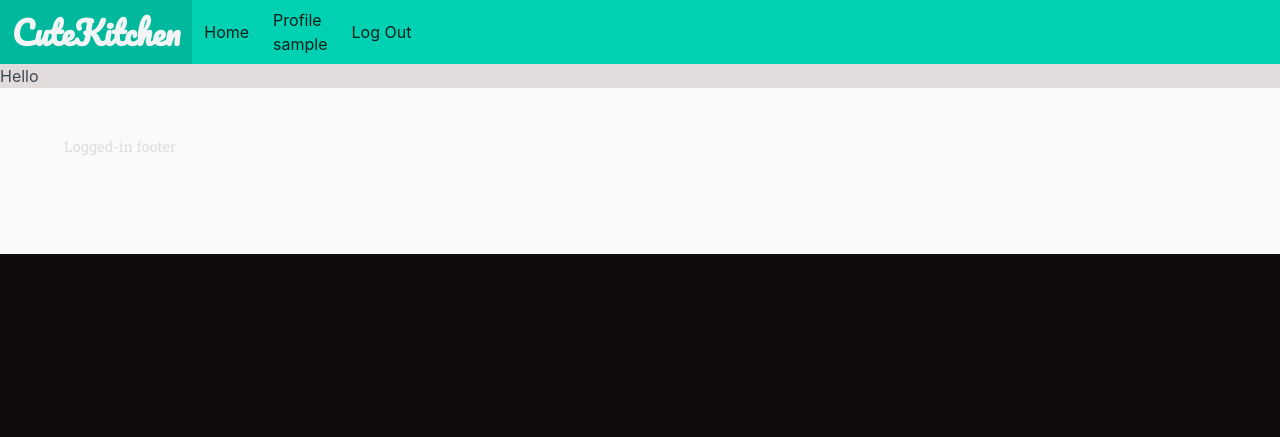
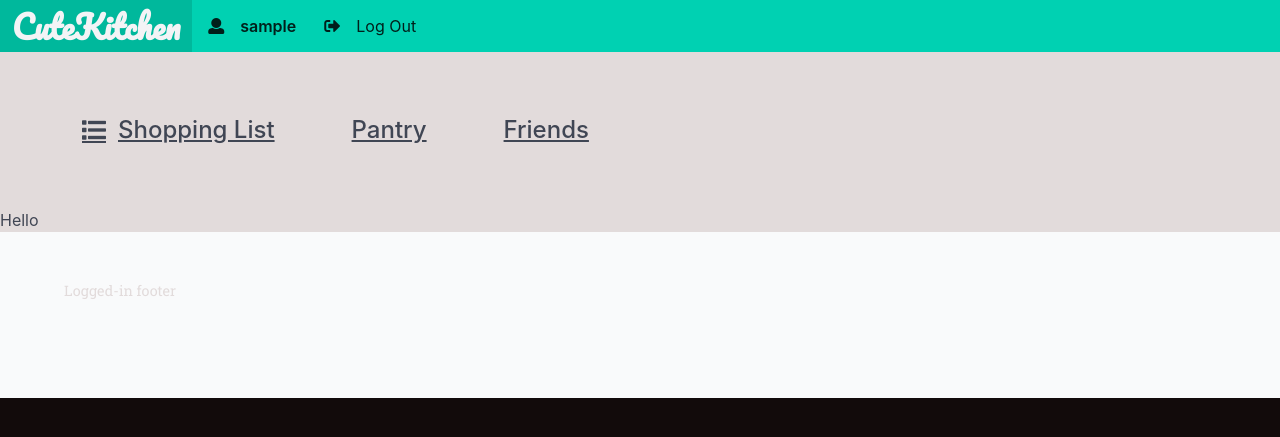
Before and after one commit to akersten/cute-kitchen, a Flask app: page /home in a window 1280 px wide. Shown: the top 437 px of the page. Run offline with Flask 2, Linux system fonts and the light colour scheme; the visitor is signed in with stand-in values (Sample User, id 1); style sheets or scripts are compiled from the project's sources; some libraries are stand-ins or nearby versions.

Commit message:
rework tempaltes for logged in home view

```diff
--- a/templates/kitchen/home/home-body.html
+++ b/templates/kitchen/home/home-body.html
@@ -1 +1,2 @@
+
 Hello
--- /dev/null
+++ b/templates/kitchen/home/home-header.html
@@ -0,0 +1,10 @@
+{% import "kitchen/kitchen-header.html" as m_kh %}
+{% import "kitchen/kitchen-subheader.html" as m_ksh %}
+
+{{ m_kh.kitchen_header("Home", vm.username) }}
+<section class="section">
+    <div class="container">
+        {{ m_ksh.kitchen_subheader(2) }}
+
+    </div>
+</section>
--- a/templates/kitchen/home/home.html
+++ b/templates/kitchen/home/home.html
@@ -1,4 +1,5 @@
 {% extends "base.html" %}
+
 {% block title %}CuteKitchen - Home{% endblock %}
 
 {% block head %}{% endblock %}
@@ -8,7 +9,7 @@
 {% block styles %}{% endblock %}
 
 {% block header %}
-    {% include "kitchen/kitchen-header.html" %}
+    {% include "kitchen/home/home-header.html" %}
 {% endblock %}
 
 {% block body %}
--- a/templates/kitchen/kitchen-header.html
+++ b/templates/kitchen/kitchen-header.html
@@ -1,32 +1,28 @@
+{% macro kitchen_header(pageTitle, username) %}
     <nav class="navbar is-primary" role="navigation" aria-label="main navigation">
         <div class="navbar-brand">
             <a class="navbar-item" href="{{ url_for("splash") }}">
                 <h2 class="title has-text-light">CuteKitchen</h2>
             </a>
 
-        <div class="navbar-menu">
-            <div class="navbar-start">
             <a class="navbar-item">
-                    Home
+                <span class="icon">
+                    <i class="fas fa-user"></i>
+                </span>
+                <strong>{{ username }}</strong>
+            </a>
+            <a class="navbar-item" href="{{ url_for("logout") }}">
+                <span class="icon">
+                    <i class="fas fa-sign-out-alt"></i>
+                </span>
+                <span>Log Out</span>
             </a>
         </div>
 
+        <div class="navbar-menu">
             <div class="navbar-end">
-                <a class="navbar-item">
-                    Profile<br />
-                    {{ vm.username }}
-                </a>
-                <a class="navbar-item" href="{{ url_for("logout") }}">
-                    Log Out
-                </a>
+
             </div>
         </div>
-
-
-         <a role="button" class="navbar-burger has-text-white" aria-label="menu" aria-expanded="false">
-      <span aria-hidden="true">You</span>
-      <span aria-hidden="true">are a </span>
-      <span aria-hidden="true">pirate</span>
-    </a>
-    </div>
     </nav>
+{% endmacro %}
--- /dev/null
+++ b/templates/kitchen/kitchen-subheader.html
@@ -0,0 +1,43 @@
+{% macro kitchen_subheader(selectedIdx) %}
+
+    {% set btnRootClass = "button is-text is-large" %}
+    {% set btn1Class = btnRootClass %}
+    {% set btn2Class = btnRootClass %}
+    {% set btn3Class = btnRootClass %}
+
+    {% if selectedIdx == 1 %}
+        {% set btn1Class = [btn1Class," is-primary"]|join %}
+    {% elif selectedIdx == 2 %}
+        {% set btn2Class = [btn2Class," is-primary"]|join %}
+    {% elif selectedIdx == 3 %}
+        {% set btn3Class = [btn3Class," is-primary"]|join %}
+    {% endif %}
+
+    <div class="buttons has-addons">
+        <span class="{{ btn1Class }}">
+            <span class="icon">
+                <i class="fas fa-list"></i>
+            </span>
+            <span>
+                Shopping List
+            </span>
+        </span>
+        <span class="{{ btn2Class }}">
+            <span class="icon">
+                <i class="fas fa-box"></i>
+            </span>
+            <span>
+                Pantry
+            </span>
+        </span>
+        <span class="{{ btn3Class }}">
+            <span class="icon">
+                <i class="fas fa-user-friends"></i>
+            </span>
+            <span>
+                Friends
+            </span>
+        </span>
+    </div>
+
+{% endmacro %}
```
Also changed, not shown: src/scss/bulma.scss (+5 -2 lines). Lines whose indentation alone changed are shown as unchanged.
